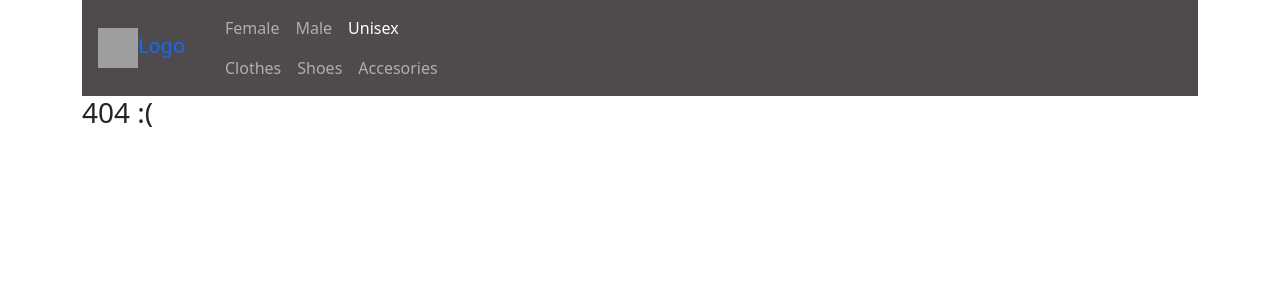
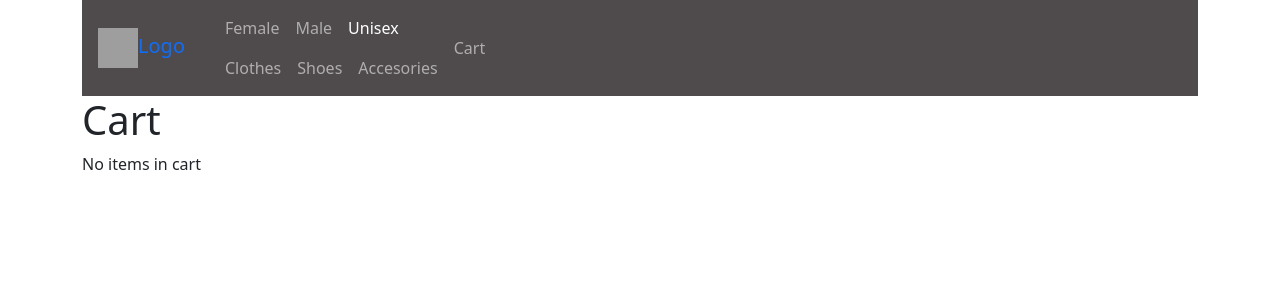
Before and after one commit to WhoCanThisBe/pgr305_h2021_gr101, a React (Create React App) app in the folder Webstore/: page /cart in a window 1280 px wide. Before the commit this address had no page. Shown: the top 300 px of the page. Built offline with nearby package versions, Linux system fonts and the light colour scheme; grey boxes are pictures that could not be loaded.

Commit message:
Added a Cart. Added amount to interface for use in cart. Do not send to database. Updated react-bootstrap to 2.0.2

```diff
--- a/Webstore/package.json
+++ b/Webstore/package.json
@@ -15,7 +15,7 @@
     "bootstrap": "^5.1.3",
     "prettier": "^2.4.1",
     "react": "^17.0.2",
-    "react-bootstrap": "^2.0.1",
+    "react-bootstrap": "^2.0.2",
     "react-dom": "^17.0.2",
     "react-router-dom": "^5.3.0",
     "react-scripts": "4.0.3",
--- /dev/null
+++ b/Webstore/src/Components/Cart/CartItem.tsx
@@ -0,0 +1,51 @@
+import {FC} from "react";
+import {IProduct} from "../../Interfaces/IProduct";
+import {Button, Card, Col, Row} from "react-bootstrap";
+
+type Props = {
+    clothing: IProduct;
+    addToCart: (clickedItem: IProduct) => void;
+    removeFromCart: (id: string | undefined) => void;
+}
+
+// TODO Siden kan trenge litt styling
+
+const CartItem: FC <Props> = ({ clothing, addToCart, removeFromCart }) => {
+
+    return (
+        <Card>
+            <Row>
+                <Col xs={2} sm={2} md={2} lg={2}>
+                    <Card.Img className={"card-img-top-cart"} src={`https://localhost:5001/images/${clothing.image}`}/>
+                </Col>
+                <Col>
+                    <Card.Body>
+                        <Card.Text>{clothing.brandName}</Card.Text>
+                        <Card.Text>{clothing.categoryType} {clothing.color}</Card.Text>
+                        <Card.Text>{clothing.size}</Card.Text>
+                        <Button
+                            variant={"contained"}
+                            onClick={() => removeFromCart(clothing.id)}
+                        >
+                            Remove
+                        </Button>
+                        <Button
+                            variant={"contained"}
+                            onClick={() => addToCart(clothing)}
+                        >
+                            Add
+                        </Button>
+                    </Card.Body>
+                </Col>
+                <Col>
+                    <Card.Body>
+                        <Card.Text>{clothing.amount}</Card.Text>
+                        <Card.Text>Price: placeholder</Card.Text>
+                    </Card.Body>
+                </Col>
+            </Row>
+        </Card>
+    );
+};
+
+export default CartItem;
--- /dev/null
+++ b/Webstore/src/Components/Cart/CartList.tsx
@@ -0,0 +1,36 @@
+import React, {FC} from "react";
+import {IProduct} from "../../Interfaces/IProduct";
+import CartItem from "./CartItem";
+import {Row} from "react-bootstrap";
+
+type Props = {
+    cartItems: IProduct[];
+    addToCart: (clickedItem: IProduct) => void;
+    removeFromCart: (id: string | undefined) => void;
+}
+
+const CartList: FC<Props> = ({ cartItems, addToCart, removeFromCart }) => {
+
+    const createCartList = () => {
+      return cartItems?.map((clothing: IProduct, index: number) => {
+          return(
+              <Row key={index}>
+                  <CartItem
+                      clothing={clothing}
+                      addToCart={addToCart}
+                      removeFromCart={removeFromCart}
+                  />
+              </Row>
+          )
+      })
+    };
+
+    return(
+        <section>
+            {cartItems.length === 0 ? <p>No items in cart</p> : null}
+            {createCartList()}
+        </section>
+    )
+};
+
+export default CartList;
--- a/Webstore/src/Components/Clothes/ClothesItem.tsx
+++ b/Webstore/src/Components/Clothes/ClothesItem.tsx
@@ -6,13 +6,17 @@ import { IOrder } from "../../Interfaces/IOrder";
 import { SizeDropdown } from "../SizeDropdown";
 import { AddToCartButton } from "../AddToCartButton";
 import {ClothesContextType} from "../../Types/ClothesContextType";
-
+import {CartContext} from "../../Contexts/CartContext";
+import {CartContextType} from "../../types/CartContextType";
 
 type Props = {
   garment: IProduct;
 };
 
 const ClothesItem: FC<Props> = ({ garment }) => {
+
+    const cartContext = React.useContext(CartContext) as CartContextType;
+
   const { placeNewOrder, orders } = useContext(
     ClothesContext
   ) as ClothesContextType;
@@ -66,7 +70,7 @@ const ClothesItem: FC<Props> = ({ garment }) => {
             onSizeChange={(eventKey, _) => setSize(eventKey as string)}
             size={size}
           />
-          <AddToCartButton isDisabled={!size} onClick={handleAddNewOrder} />
+          <AddToCartButton isDisabled={!size} onClick={() => cartContext.addToCart(garment)} />
         </ButtonGroup>
       </Card.Body>
     </Card>
--- /dev/null
+++ b/Webstore/src/Contexts/CartContext.tsx
@@ -0,0 +1,69 @@
+import React, {FC, useState, useEffect} from "react";
+import {IProduct} from "../Interfaces/IProduct";
+import {CartContextType} from "../types/CartContextType";
+
+export const CartContext = React.createContext<CartContextType | null>(
+        null
+);
+
+const getFromStorage = () => {
+    const storedValues = localStorage.getItem('items');
+    if(!storedValues) return [];
+    return JSON.parse(storedValues);
+};
+
+const CartProvider: FC = ({ children }) => {
+
+    const [cartItems, setCartItems] = useState<IProduct[]>(getFromStorage);
+
+    useEffect(() => {
+        localStorage.setItem('items', JSON.stringify(cartItems));
+    }, [cartItems]);
+
+    const addToCart = (clickedItem: IProduct) => {
+        setCartItems(prev => {
+            // Item already in cart
+            const itemInCart = prev.find(item => item.id === clickedItem.id);
+
+            //Set item amount
+            if(itemInCart) {
+                return prev.map(item =>
+                    item.id === clickedItem.id
+                        ? { ...item, amount: item.amount + 1} // If item found update amount
+                        : item                                // Else return items as is
+                );
+            }
+            // First item added
+            return [...prev, { ...clickedItem, amount: 1}]
+        });
+    };
+
+    const removeFromCart = (id: string | undefined) => {
+        setCartItems(prev =>
+            prev.reduce((acc, item) => {
+                // If item found, return accumulator to remove item
+                if (item.id === id) {
+                    if(item.amount === 1) return acc;
+                    return [...acc, {...item, amount: item.amount - 1}];
+                }else {
+                    // Return item as is
+                    return [...acc, item];
+                }
+            }, [] as IProduct[])
+        );
+    };
+
+    const cartContext: CartContextType = {
+        item: cartItems,
+        addToCart,
+        removeFromCart
+    };
+
+    return (
+        <CartContext.Provider value={cartContext}>
+            {children}
+        </CartContext.Provider>
+    );
+};
+
+export default CartProvider;
--- a/Webstore/src/Interfaces/IProduct.ts
+++ b/Webstore/src/Interfaces/IProduct.ts
@@ -8,4 +8,5 @@ export interface IProduct {
   color: string;
   gender: "Female" | "Unisex" | "Male";
   image: string;
+    amount: number;
 }
--- a/Webstore/src/Navigation/NavigationBar.tsx
+++ b/Webstore/src/Navigation/NavigationBar.tsx
@@ -114,6 +114,9 @@ const NavigationBar = () => {
             </Stack>
           </Stack>
         </Nav>
+        <Nav>
+          <Nav.Link as={Link} to={"/cart"}>Cart</Nav.Link>
+        </Nav>
       </Navbar>
     </div>
   );
--- /dev/null
+++ b/Webstore/src/Pages/Cart.tsx
@@ -0,0 +1,25 @@
+import React, {FC} from "react";
+import CartList from "../Components/Cart/CartList";
+import CartProvider, {CartContext} from "../Contexts/CartContext";
+import {CartContextType} from "../types/CartContextType";
+import {RouteComponentProps} from "react-router";
+
+const Cart: FC<RouteComponentProps> = () => {
+
+    const cartContext = React.useContext(CartContext) as CartContextType
+
+    return (
+        <section>
+            <h1>Cart</h1>
+            <CartProvider>
+                <CartList
+                    cartItems={cartContext.item}
+                    addToCart={cartContext.addToCart}
+                    removeFromCart={cartContext.removeFromCart}
+                />
+            </CartProvider>
+        </section>
+    );
+};
+
+export default Cart;
--- a/Webstore/src/index.css
+++ b/Webstore/src/index.css
@@ -9,3 +9,9 @@
 .capitalize {
     text-transform: capitalize;
 }
+
+.card-img-top-cart {
+    width: 100%;
+    height:15vw;
+    object-fit: cover;
+}
--- a/Webstore/src/router/Routing.tsx
+++ b/Webstore/src/router/Routing.tsx
@@ -8,12 +8,14 @@ import UnisexHome from "../Pages/UnisexHome";
 import NavigationBar from "../Navigation/NavigationBar";
 import ClothesProvider from "../Contexts/ClothesContext";
 import Clothing from "../Pages/Clothing";
+import Cart from "../Pages/Cart";
+import CartProvider from "../Contexts/CartContext";
 
 const Routing: FC = () => {
   return (
     <BrowserRouter>
       <Container>
-        <NavigationBar />
+              <NavigationBar />
         <Switch>
           <Route
             path={["/female-clothing", "/male-clothing", "/unisex-clothing"]}
@@ -38,15 +40,31 @@ const Routing: FC = () => {
                 component = <UnisexHome />;
               }
 
-              return <ClothesProvider>{component}</ClothesProvider>;
+                return (
+                    <ClothesProvider>
+                            <CartProvider>
+                                {component}
+                            </CartProvider>
+                    </ClothesProvider>
+                );
             }}
+          />
+          <Route
+            path={"/cart"}
+            render={(props) => (
+                <CartProvider>
+                    <Cart {...props} />
+                </CartProvider>
+            )}
           />
           <Route
             exact
             path={"/"}
             render={(props) => (
               <ClothesProvider>
+                  <CartProvider>
                 <Home {...props} />
+                  </CartProvider>
               </ClothesProvider>
             )}
           />
--- /dev/null
+++ b/Webstore/src/types/CartContextType.ts
@@ -0,0 +1,7 @@
+import { IProduct } from "../Interfaces/IProduct";
+
+export type CartContextType = {
+    item: IProduct[];
+    addToCart: (clickedItem: IProduct) => void;
+    removeFromCart: ( id: string | undefined ) => void;
+}
```
Also changed, not shown: Webstore/src/Components/Clothes/ClothesList.tsx (line endings or trailing spaces), 1 other file (tests, documents, lock files or other folders).
